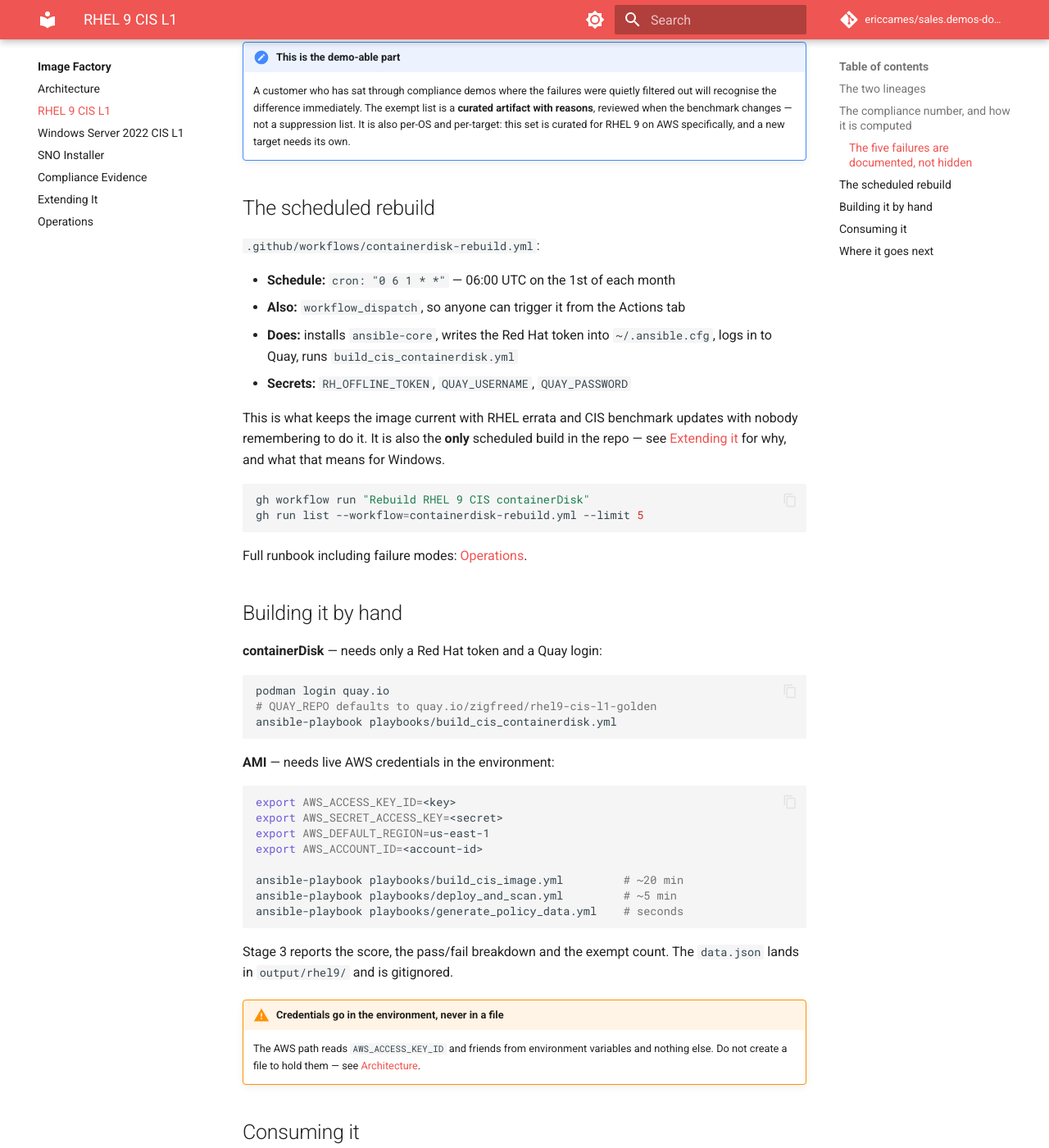
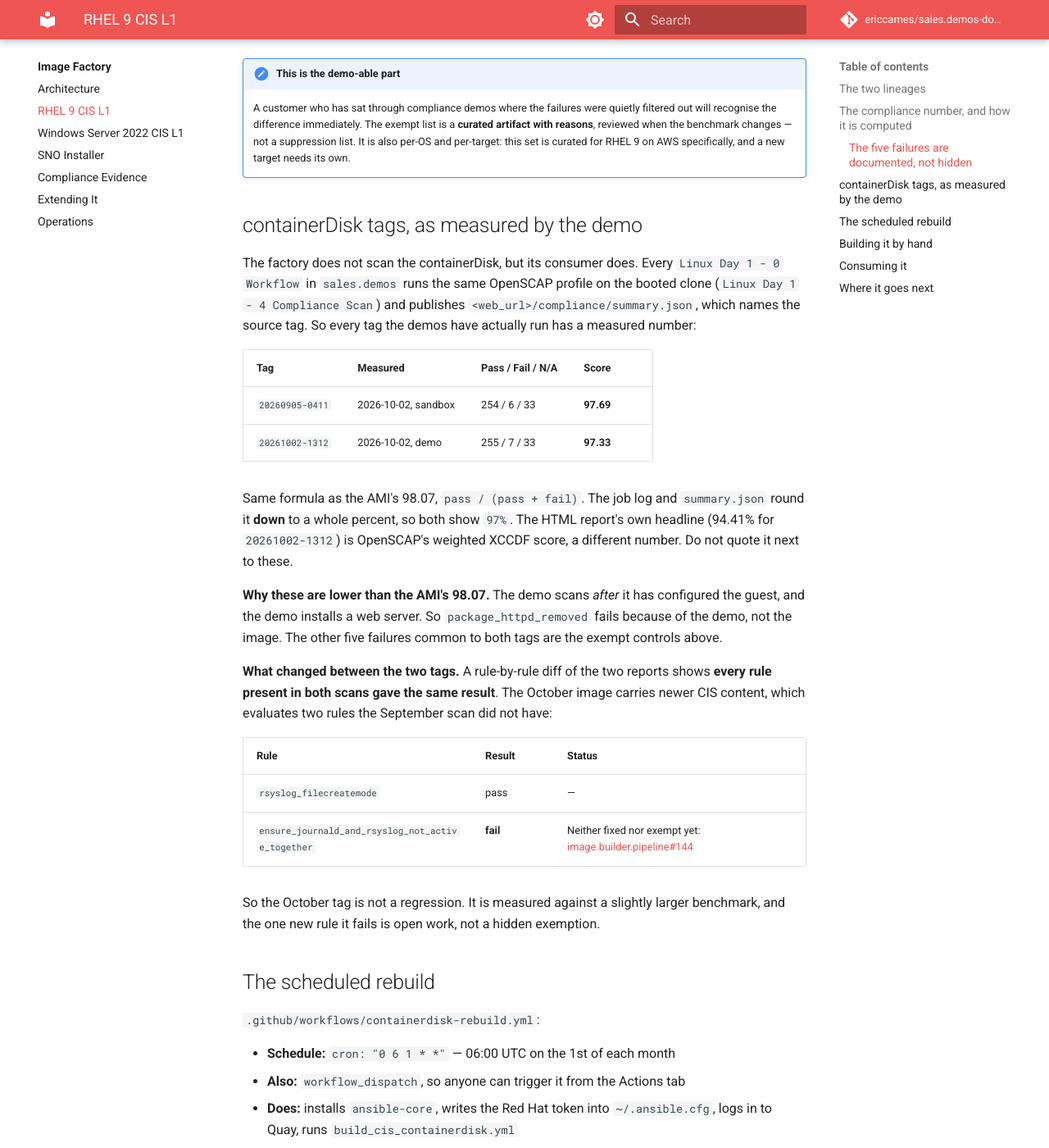
Before and after one commit to ericcames/sales.demos-docs, an MkDocs documentation site: the page built from docs/image-factory/rhel9.md, in a window 1280 px wide and 1400 px high, scrolled down 1882 px. Shown: the whole window at 82% size. Built offline with MkDocs 1.6.1 and Material for MkDocs 9.7.7, drawn with Linux system fonts in a browser that asks for light colours; comment, search, counter and statistics services are not loaded; some of the changed text lies outside the part shown.

Commit message:
Image factory: record measured CIS scores of RHEL 9 containerDisk tags (#118) (#119)
The factory never scans the containerDisk, but the demo scans every clone
it boots and records the source tag. Record the two tags measured on
2026-10-02 (97.69 and 97.33, same formula as the AMI's 98.07), explain
why they sit below it, and show the rule-by-rule diff: no regression,
one new benchmark rule failing (image.builder.pipeline#144).

Co-authored-by: Claude Opus 5.5 <noreply@anthropic.com>

```diff
--- a/docs/image-factory/rhel9.md
+++ b/docs/image-factory/rhel9.md
@@ -21,7 +21,7 @@ flowchart LR
 |---|---|---|
 | Playbooks | `build_cis_image.yml`, `deploy_and_scan.yml`, `generate_policy_data.yml` | `build_cis_containerdisk.yml` |
 | Consumer | AWS, via a Terraform `data "aws_ami"` tag filter | OpenShift Virtualization, via a `DataImportCron` |
-| Scanned | **Yes** — real OpenSCAP run on a booted instance | No — inherits the same profile, scan deferred |
+| Scanned | **Yes** — real OpenSCAP run on a booted instance | Not by the factory — but every clone the demo boots is scanned ([below](#containerdisk-tags-as-measured-by-the-demo)) |
 | Automated | No — run by hand, needs live AWS credentials | **Yes** — monthly GitHub Action |
 | Duration | ~30 min total | 20–35 min |
 
@@ -63,6 +63,43 @@ Every remaining failure has written rationale in
     list is a **curated artifact with reasons**, reviewed when the benchmark
     changes — not a suppression list. It is also per-OS and per-target: this set
     is curated for RHEL 9 on AWS specifically, and a new target needs its own.
+
+## containerDisk tags, as measured by the demo
+
+The factory does not scan the containerDisk, but its consumer does. Every
+`Linux Day 1 - 0 Workflow` in `sales.demos` runs the same OpenSCAP profile on
+the booted clone (`Linux Day 1 - 4 Compliance Scan`) and publishes
+`<web_url>/compliance/summary.json`, which names the source tag. So every tag
+the demos have actually run has a measured number:
+
+| Tag | Measured | Pass / Fail / N/A | Score |
+|---|---|---|---|
+| `20260905-0411` | 2026-10-02, sandbox | 254 / 6 / 33 | **97.69** |
+| `20261002-1312` | 2026-10-02, demo | 255 / 7 / 33 | **97.33** |
+
+Same formula as the AMI's 98.07, `pass / (pass + fail)`. The job log and
+`summary.json` round it **down** to a whole percent, so both show `97%`. The
+HTML report's own headline (94.41% for `20261002-1312`) is OpenSCAP's weighted
+XCCDF score, a different number. Do not quote it next to these.
+
+**Why these are lower than the AMI's 98.07.** The demo scans *after* it has
+configured the guest, and the demo installs a web server. So
+`package_httpd_removed` fails because of the demo, not the image. The other five
+failures common to both tags are the exempt controls above.
+
+**What changed between the two tags.** A rule-by-rule diff of the two reports
+shows **every rule present in both scans gave the same result**. The October
+image carries newer CIS content, which evaluates two rules the September scan
+did not have:
+
+| Rule | Result | Status |
+|---|---|---|
+| `rsyslog_filecreatemode` | pass | — |
+| `ensure_journald_and_rsyslog_not_active_together` | **fail** | Neither fixed nor exempt yet: [image.builder.pipeline#144](https://github.com/ericcames/image.builder.pipeline/issues/144) |
+
+So the October tag is not a regression. It is measured against a slightly
+larger benchmark, and the one new rule it fails is open work, not a hidden
+exemption.
 
 ## The scheduled rebuild
 
```
Also changed, not shown: docs/image-factory/compliance-evidence.md (+7 -3 lines).
